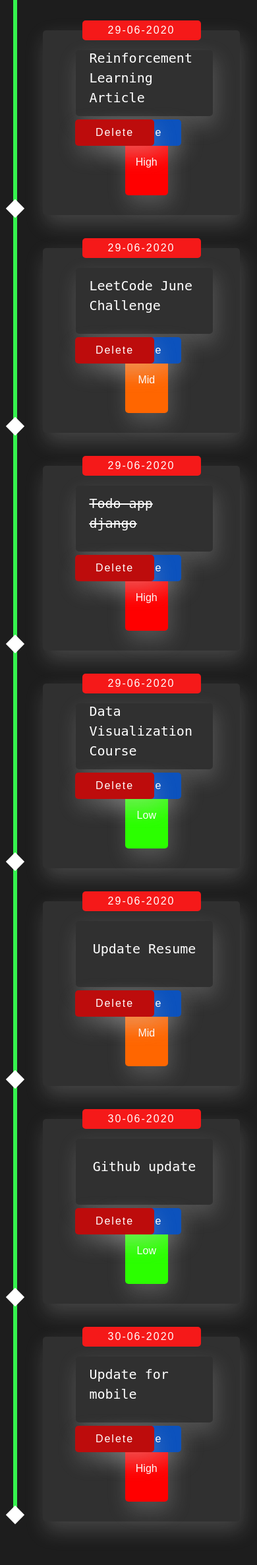
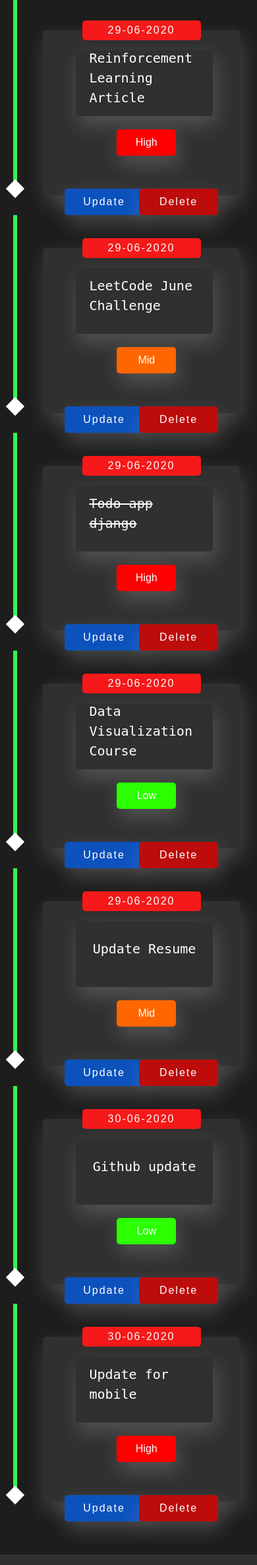
Before and after one commit to soum-sr/todo_app, a Django app: page / in a window 390 px wide. Shown: the part 161-2533 px from the top of the page at 66% size. Run offline with Django 3.2, Linux system fonts and the light colour scheme; data comes from the database, SQL or seed files in the repository; some libraries are stand-ins or nearby versions.

Commit message:
responsive

```diff
--- a/todo_project/todo_app/static/todo_app/style.css
+++ b/todo_project/todo_app/static/todo_app/style.css
@@ -202,34 +202,6 @@ nav ul li {
   color:white;
 }
 
-@media screen and (max-width: 900px) {
-  .timeline ul li div {
-    width: 250px;
-    flex-direction: column;
-  }
-  .timeline ul li div div {
-    width: 80%;
-    margin: 10px;
-  }
-  .timeline ul li:nth-of-type(even) > div {
-    left: -289px;
-  }
-}
-@media screen and (max-width: 600px) {
-  body {
-    background: rgb(29, 29, 29);
-  }
-
-  .timeline ul li {
-    margin-left: 20px;
-  }
-  .timeline ul li div {
-    width: calc(100vw - 91px);
-  }
-  .timeline ul li:nth-of-type(even) > div {
-    left: 45px;
-  }
-}
 
 
 /* Update task page */
@@ -259,7 +231,7 @@ nav ul li {
 input{
   border-radius: 15px;
   border:none;
-  width:400px;
+  width:30rem;
   height:35px;
   padding:5px 25px;
 }
@@ -277,3 +249,47 @@ input{
   font-size:22px;
   margin-top:15px;
 }
+
+@media screen and (max-width: 900px) {
+  .timeline ul li div {
+    width: 250px;
+    flex-direction: column;
+  }
+  .timeline ul li div div {
+    width: 80%;
+    margin: 10px;
+  }
+  .timeline ul li:nth-of-type(even) > div {
+    left: -289px;
+  }
+}
+@media screen and (max-width: 600px) {
+  body {
+    background: rgb(29, 29, 29);
+  }
+
+  .timeline ul li {
+    margin-left: 20px;
+  }
+  .timeline ul li div {
+    width: calc(100vw - 91px);
+    height:250px;
+    margin-bottom:30px;
+
+  }
+  .timeline ul li div .scientist{
+    height:35px;
+    width:90px;
+  }
+  .timeline ul li div .delete-task{
+    top:230px;
+    left:8.5rem;
+  }
+  .timeline ul li div .update-task{
+    top:230px;
+    right:8.5rem;
+  }
+  .timeline ul li:nth-of-type(even) > div {
+    left: 45px;
+  }
+}
```
